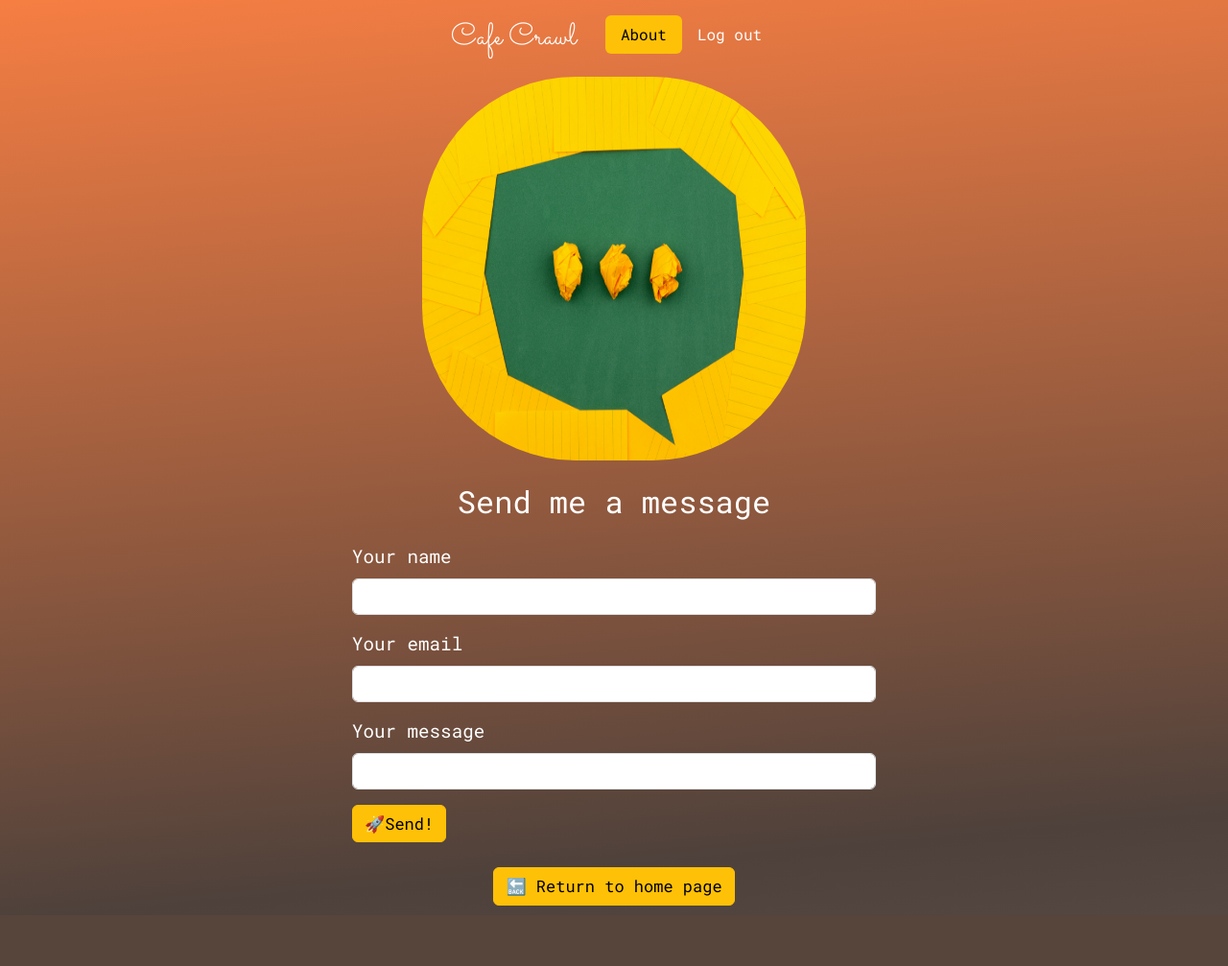
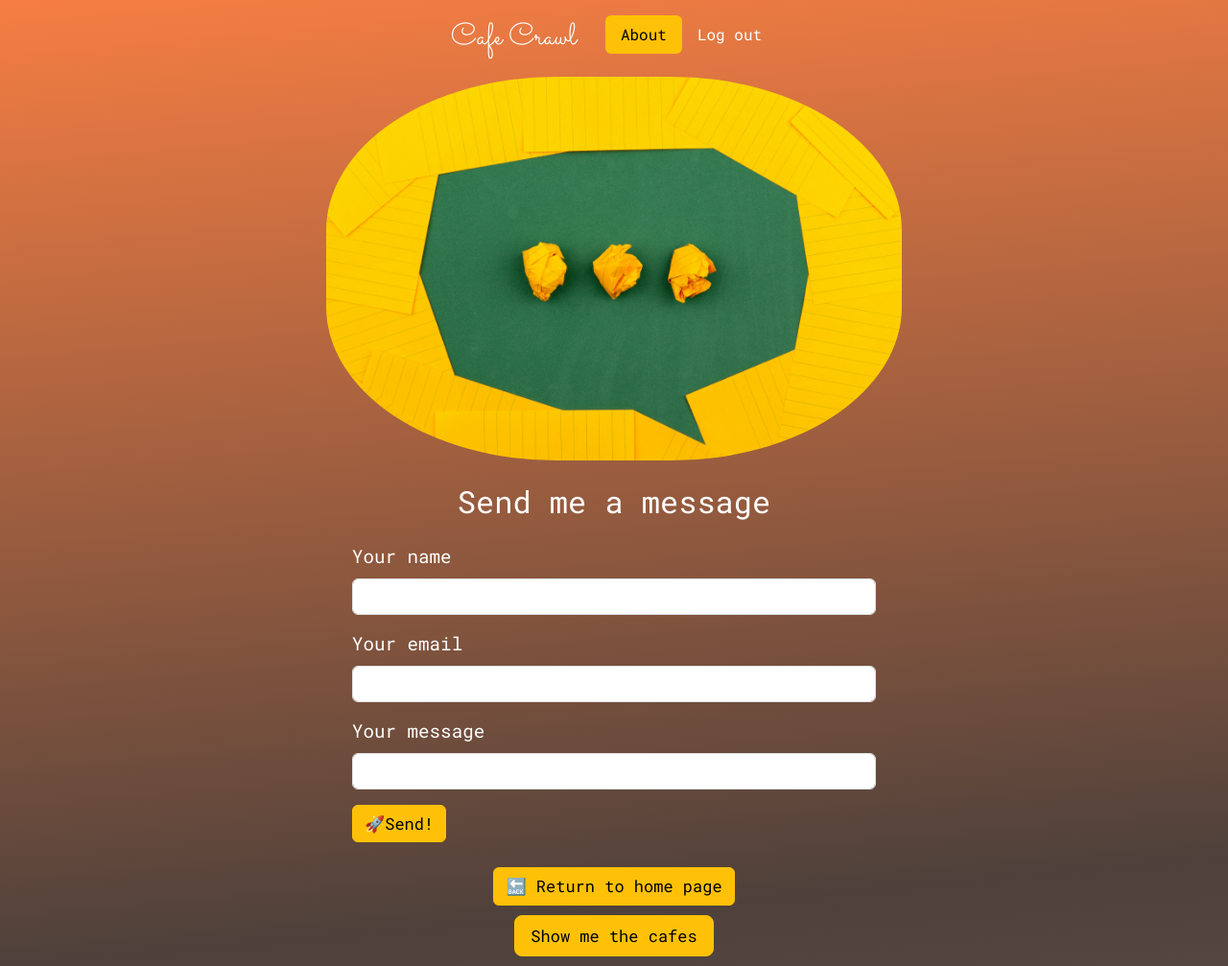
Before and after one commit to CamilleOnoda/Coffee-wifi-collection, a Flask app: page /contact in a window 1280 px wide. Shown: the whole page at 96% size. Before the commit the page ends 944 px from the top, so only its background shows below. Run offline with Flask 3, Linux system fonts and the light colour scheme; the visitor is signed in with stand-in values (Sample User, id 1); some libraries are stand-ins or nearby versions.

Commit message:
Remove inline properties for the img and add a button to see the list of cafes if logged_in

```diff
--- a/templates/contact.html
+++ b/templates/contact.html
@@ -15,7 +15,7 @@
   </ul>
 </header>
 <div class="img">
-  <img src="/static/images/contact.jpg"style="width: 400px; height: 400px";>
+  <img src="/static/images/contact.jpg">
 </div>
 <div class="container mt-4">
   <div class="row justify-content-center">
@@ -30,5 +30,8 @@
 </div>
 <a class="btn btn-warning btn-m" href="{{ url_for('home') }}">
     🔙 Return to home page</a>
+{% if logged_in %}
+    <a class="btn btn-warning btn-lg" href="{{ url_for('cafes') }}" role="button">Show me the cafes</a>
+{% endif %}
 </div>
 {% endblock %}
```
